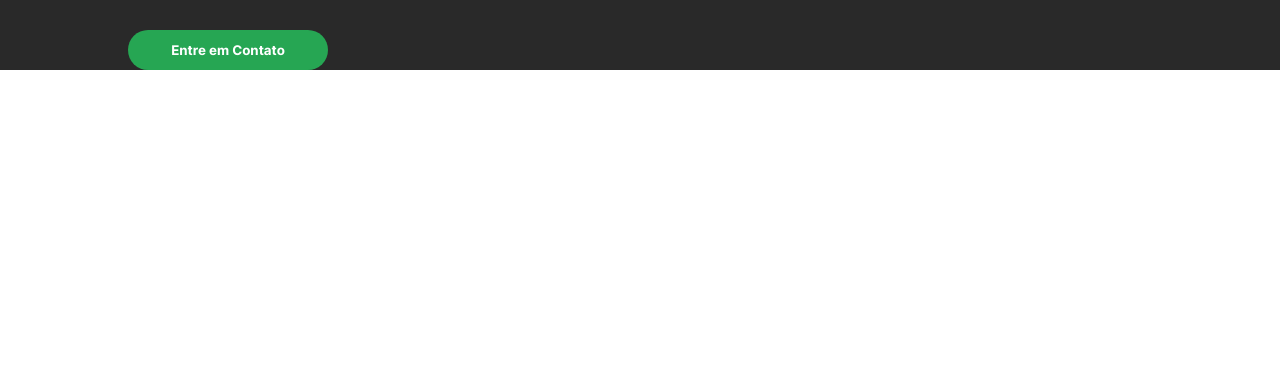
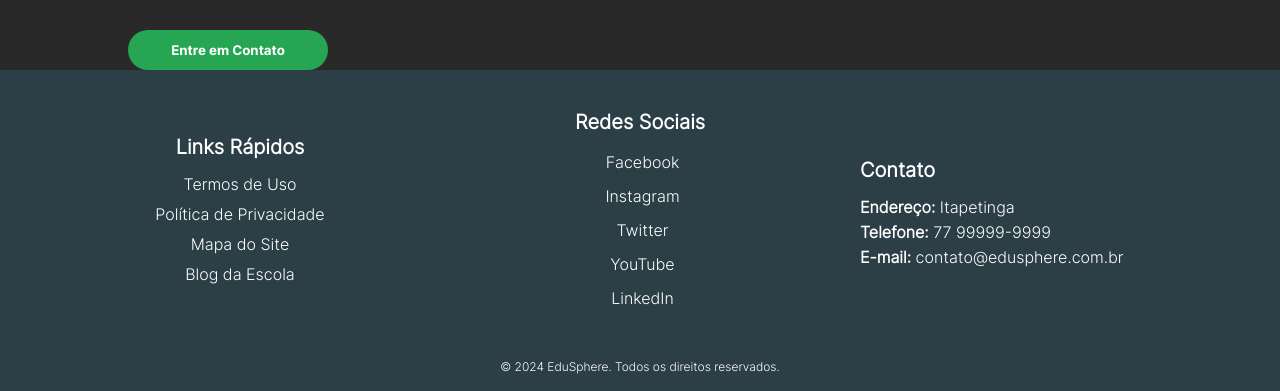
Before and after one commit to BSI-IFBaiano/edusphere-web-app, an Angular app: page / in a window 1280 px wide. Shown: the part 4740-5131 px from the top of the page. Before the commit the page ends 4910 px from the top, so only its background shows below. Built offline with nearby package versions, Linux system fonts and the light colour scheme.

Commit message:
Add footer styles and content to landing page

```diff
--- a/src/app/shared/views/landing-page/landing-page/landing-page.component.css
+++ b/src/app/shared/views/landing-page/landing-page/landing-page.component.css
@@ -293,7 +293,6 @@
 
 .section-six-container {
 
-    margin: 100px 0px 100px 0px;
     padding: 10%;
     display: flex;
     flex-direction: row;
@@ -335,3 +334,76 @@
     margin-top: 100px;
     margin-bottom: 100px;
 }
+
+/* Seção 7 */
+/* Estilo geral do rodapé */
+.footer {
+    font-family: 'Inter-Light';
+    background-color: #2C3F47;
+    color: #fff;
+    padding: 20px 0;
+    text-align: center;
+  }
+
+  /* Container do conteúdo do rodapé */
+  .footer-container {
+    padding: 20px 0;
+    display: flex;
+    justify-content: space-around;
+    align-items: center;
+    max-width: 1200px;
+    margin: 0 auto;
+  }
+
+  /* Seções do rodapé */
+  .footer-section {
+    flex: 1;
+    margin: 0 20px;
+  }
+
+  /* Títulos das seções */
+  .footer-section h3 {
+    font-size: 20px;
+    margin-bottom: 15px;
+  }
+
+  /* Listas de links */
+  .footer-section ul {
+    list-style: none;
+    padding: 0;
+  }
+
+  .footer-section li {
+    margin-bottom: 10px;
+  }
+
+  .footer-section a {
+    color: #fff;
+    text-decoration: none;
+    transition: color 0.3s ease;
+  }
+
+  .footer-section a:hover {
+    color: #ccc;
+  }
+
+  /* Ícones das redes sociais */
+  .footer-section .fab {
+    font-size: 20px;
+    margin-right: 5px;
+  }
+
+  /* Informações de contato */
+  .footer-contact {
+    text-align: left;
+  }
+
+  .footer-contact p {
+    margin-bottom: 5px;
+  }
+
+  /* Copyright e desenvolvedor */
+  .footer-copyright {
+    margin-top: 20px;
+    font-size: 12px;
+  }
--- a/src/app/shared/views/landing-page/landing-page/landing-page.component.html
+++ b/src/app/shared/views/landing-page/landing-page/landing-page.component.html
@@ -12,7 +12,8 @@
         </div>
         <button class="button" [title]="{title}">Login</button>
     </nav>
-
+</header>
+    <main>
         <div class="section-one-container">
             <div class="section-one-content">
                 <h1>EduSphere: Transforme a gestão da Escola</h1>
@@ -22,7 +23,6 @@
             <img class="section-one-content-photo" src="../../../../../assets/images/notebook-section-one.svg"
                 alt="foto de notebook">
         </div>
-
         <div class="section-two-container">
             <div class="section-two-content">
                 <h1>Transformando a Gestão Escolar da Escola</h1>
@@ -31,25 +31,20 @@
             </div>
             <img src="../../../../../assets/images/child-section-two.svg" alt="criança testando o sistema">
         </div>
-
         <div class="section-three-container">
             <h1>
                 Nossa missão é <span class="span-green-color">empoderar a comunidade educacional</span> através de uma
                 gestão escolar inovadora e eficiente.
             </h1>
-
             <div class="simple-card-container">
                 <app-simple-card title="Missão"
                     description="Empoderar a comunidade educacional através de uma gestão escolar inovadora e eficiente." />
-
                 <app-simple-card title="Visão"
                     description="Através de soluções inovadoras e eficientes, empoderar a comunidade educacional, promovendo o sucesso de alunos, professores e gestores." />
-
                 <app-simple-card title="Valores"
                     description="Inovação, Colaboração, Transparência, Responsabilidade Social." />
             </div>
         </div>
-
         <div class="section-four-container">
             <h1><span class="span-green-color">Descubra um universo de possibilidades de aprendizagem</span> com o
                 EduSphere!</h1>
@@ -66,11 +61,9 @@
                 </div>
             </div>
         </div>
-
         <div class="section-five-container">
             <h1><span class="span-green-color">Descubra o que nossos alunos, professores e gestores</span> dizem sobre o
                 EduSphere</h1>
-
             <div class="feedback-container">
                 <div class="feedback-container-row">
                     <app-feedback-card image="../../../../../assets/images/image-one-feedback.png"
@@ -93,7 +86,6 @@
                 </div>
             </div>
         </div>
-
         <div class="section-six-container-general">
             <div class="section-six-container">
                 <div class="section-six-content">
@@ -106,5 +98,40 @@
                 <img src="../../../../../assets/images/man-happy.svg" alt="Homem Feliz Usando Nosso Sistema">
             </div>
         </div>
+    </main>
 
-</header>
+    <footer class="footer">
+        <div class="footer-container">
+          <div class="footer-section footer-links">
+            <h3>Links Rápidos</h3>
+            <ul>
+              <li><a href="#">Termos de Uso</a></li>
+              <li><a href="#">Política de Privacidade</a></li>
+              <li><a href="#">Mapa do Site</a></li>
+              <li><a href="#">Blog da Escola</a></li>
+            </ul>
+          </div>
+
+          <div class="footer-section footer-social">
+            <h3>Redes Sociais</h3>
+            <ul>
+              <li><a href="#"><i class="fab fa-facebook"></i> Facebook</a></li>
+              <li><a href="#"><i class="fab fa-instagram"></i> Instagram</a></li>
+              <li><a href="#"><i class="fab fa-twitter"></i> Twitter</a></li>
+              <li><a href="#"><i class="fab fa-youtube"></i> YouTube</a></li>
+              <li><a href="#"><i class="fab fa-linkedin"></i> LinkedIn</a></li>
+            </ul>
+          </div>
+
+          <div class="footer-section footer-contact">
+            <h3>Contato</h3>
+            <p><strong>Endereço:</strong> Itapetinga</p>
+            <p><strong>Telefone:</strong> 77 99999-9999</p>
+            <p><strong>E-mail:</strong> contato&#64;edusphere.com.br</p>
+          </div>
+        </div>
+
+        <div class="footer-copyright">
+          <p>&copy; 2024 EduSphere. Todos os direitos reservados.</p>
+        </div>
+      </footer>
```
Lines whose indentation alone changed are shown as unchanged.
